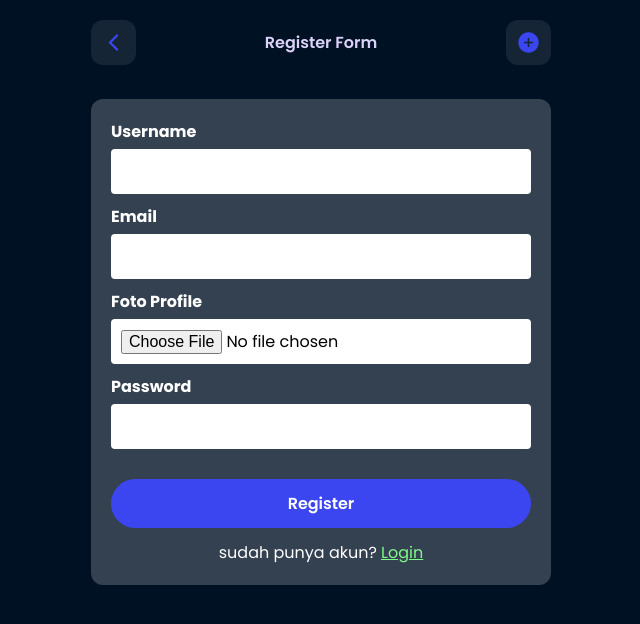
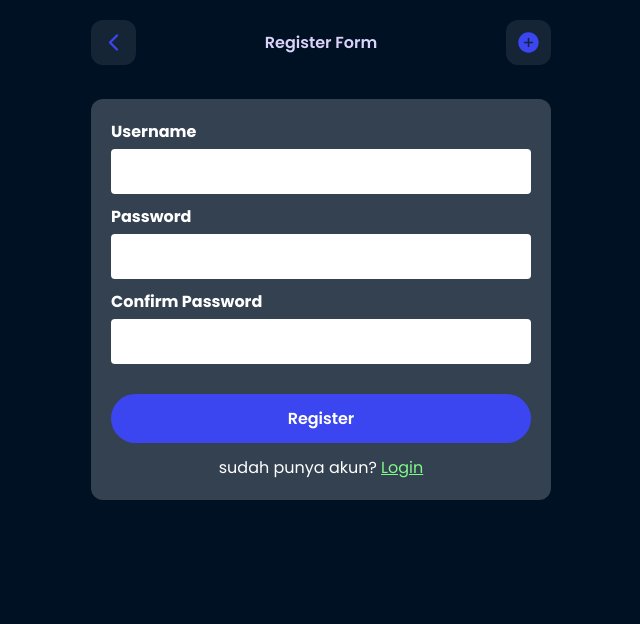
Before and after one commit to ENONGLOSKER/PJ-VOTE, a Django app: page /user/register/ in a window 1280 px wide. Shown: the top 624 px of the page, without its empty margins (319-959 px from the left). Run offline with Django 5.2, Linux system fonts and the light colour scheme.

Commit message:
update: done,user auth-register and login

```diff
--- a/templates/form_register.html
+++ b/templates/form_register.html
@@ -243,29 +243,30 @@
 
       <form method="post" class="styled-form">
         {% csrf_token %}
-        <div class="">
-          <label for="">Username</label>
-          <input type="text">
+        <div>
+          <label for="username">Username</label>
+          <input type="text" name="username" id="username">
         </div>
-        <div class="">
-          <label for="">Email</label>
-          <input type="email">
+        <div>
+          <label for="password">Password</label>
+          <input type="password" name="password" id="password">
         </div>
-        <div class="">
-          <label for="">Foto Profile</label>
-          <input type="file">
-        </div>
-        <div class="">
-          <label for="">Password</label>
-          <input type="password">
+        <div>
+          <label for="confirm_password">Confirm Password</label>
+          <input type="password" name="confirm_password" id="confirm_password">
         </div>
 
         <button type="submit" class="btn btn-primary" style="border-radius: 50px;">Register</button>
-        <div class="" style="display: flex; justify-content: center; align-items: center; margin-top: 12px;">
-          <span style="text-align: center; color: white;">sudah punya akun? <a href="{% url 'user_login'%}"
-              style="color: #7FFA8A;">Login</a></span>
+    <div style="display: flex; justify-content: center; align-items: center; margin-top: 12px;">
+      <span style="text-align: center; color: white;">
+        sudah punya akun? <a href="{% url 'user_login' %}" style="color: #7FFA8A;">Login</a>
+      </span>
         </div>
-      </form>
+        {% if error %}
+        <p style="color:red; text-align:center;">{{ error }}</p>
+        {% endif %}
+    </form>
+
 
     </div>
   </div>
--- a/templates/vote_list.html
+++ b/templates/vote_list.html
@@ -207,7 +207,7 @@
             </li>
           </ul>
         </div>
-        <p>Vote</p>
+        <p>Hei..👋 {% if user.is_authenticated %}{{ user.username }}{% else %}Guest{% endif %}</p>
         <a href="{% url 'create_vote' %}"><ion-icon name="add-circle" id="icon"></ion-icon></a>
       </div>
 
--- a/vote_app/views.py
+++ b/vote_app/views.py
@@ -8,6 +8,13 @@ from django.views.decorators.csrf import csrf_exempt
 from django.utils import timezone
 from django.contrib.auth import logout
 from django.shortcuts import redirect
+# user register
+from django.contrib.auth.models import User
+from django.shortcuts import render, redirect
+from django.contrib.auth import login
+
+# user login
+from django.contrib.auth import authenticate, login
 
 
 @login_required
@@ -178,51 +185,41 @@ def user_logout(request):
     logout(request)
     return redirect('vote_list')  # or any other page you want to redirect to after logout
 
-# user register
-from django.contrib.auth.models import User
-from django.contrib.auth import login
-from django.shortcuts import render, redirect
-from django.core.files.storage import default_storage
-from django.core.files.base import ContentFile
-
 def user_register(request):
     if request.method == 'POST':
-        username = request.POST['username']
-        email = request.POST['email']
-        password = request.POST['password']
-        image_profile = request.FILES.get('image_profile')
+        username = request.POST.get('username')
+        password = request.POST.get('password')
+        confirm_password = request.POST.get('confirm_password')
 
-        if User.objects.filter(username=username).exists():
-            return render(request, 'register.html', {'error': 'Username already exists'})
+        if password == confirm_password:
+            if not User.objects.filter(username=username).exists():
+                user = User.objects.create_user(username=username, password=password)
+                user.save()
+                return redirect('user_login')  # Redirect to login page after successful registration
+            else:
+                error_message = "Username already exists"
+        else:
+            error_message = "Passwords do not match"
 
-        if User.objects.filter(email=email).exists():
-            return render(request, 'register.html', {'error': 'Email already exists'})
-
-        user = User.objects.create_user(username=username, email=email, password=password)
-
-        if image_profile:
-            path = default_storage.save(f'profile_images/{user.id}.jpg', ContentFile(image_profile.read()))
-            user.profile.image = path
-            user.profile.save()
-
-        login(request, user)
-        return redirect('vote_list')  # Redirect to vote list page after successful registration
+        return render(request, 'form_register.html', {'error': error_message})
 
     return render(request, 'form_register.html')
-
-# user login
-from django.contrib.auth import authenticate, login
 
 def user_login(request):
     if request.method == 'POST':
         username = request.POST['username']
         password = request.POST['password']
         user = authenticate(request, username=username, password=password)
+
         if user is not None:
             login(request, user)
-            return redirect('vote_list')  # Redirect to vote list page after successful login
+            if user.is_superuser:
+                return redirect('/admin/')  # Redirect to Django admin page
+            else:
+                return redirect('vote_list')  # Redirect to vote list page for regular users
         else:
-            return render(request, 'login.html', {'error': 'Invalid username or password'})
+            return render(request, 'form_login.html', {'error': 'Invalid username or password'})
+
     return render(request, 'form_login.html')
 
 # @login_required
```
Also changed, not shown: templates/form_login.html (+13 -12 lines), db.sqlite3.
